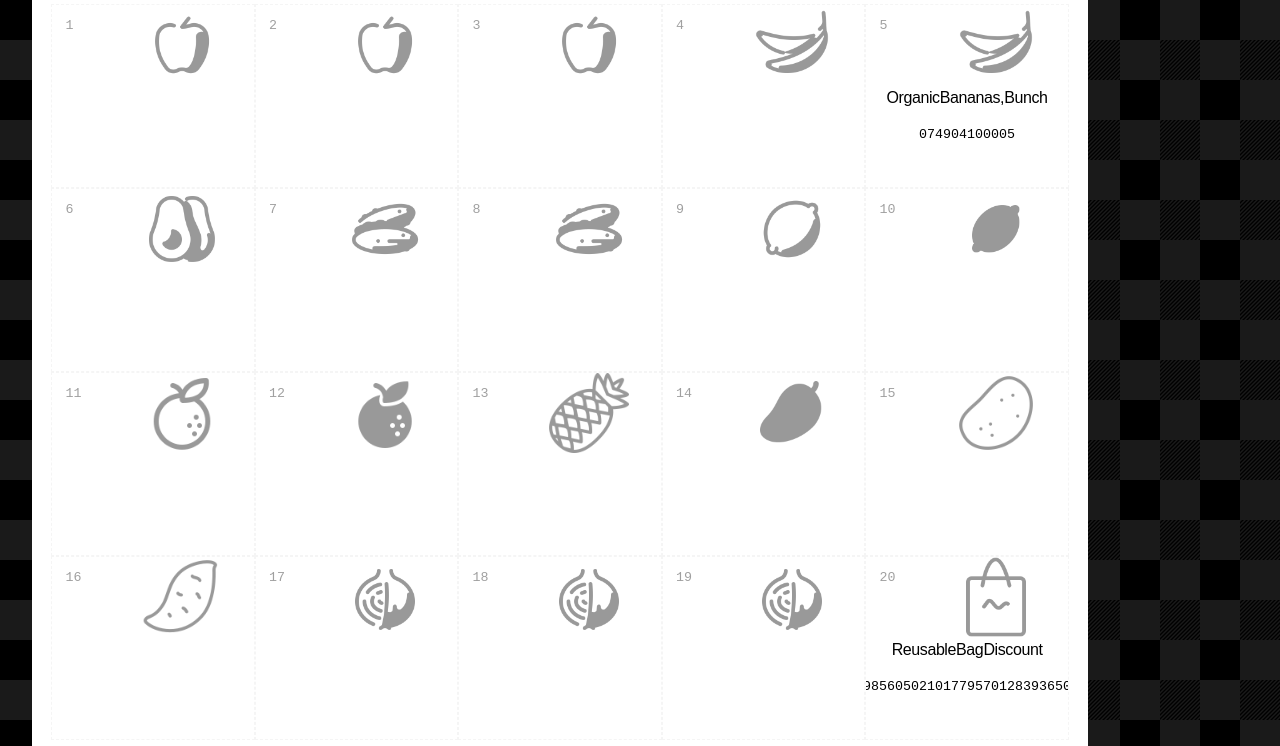
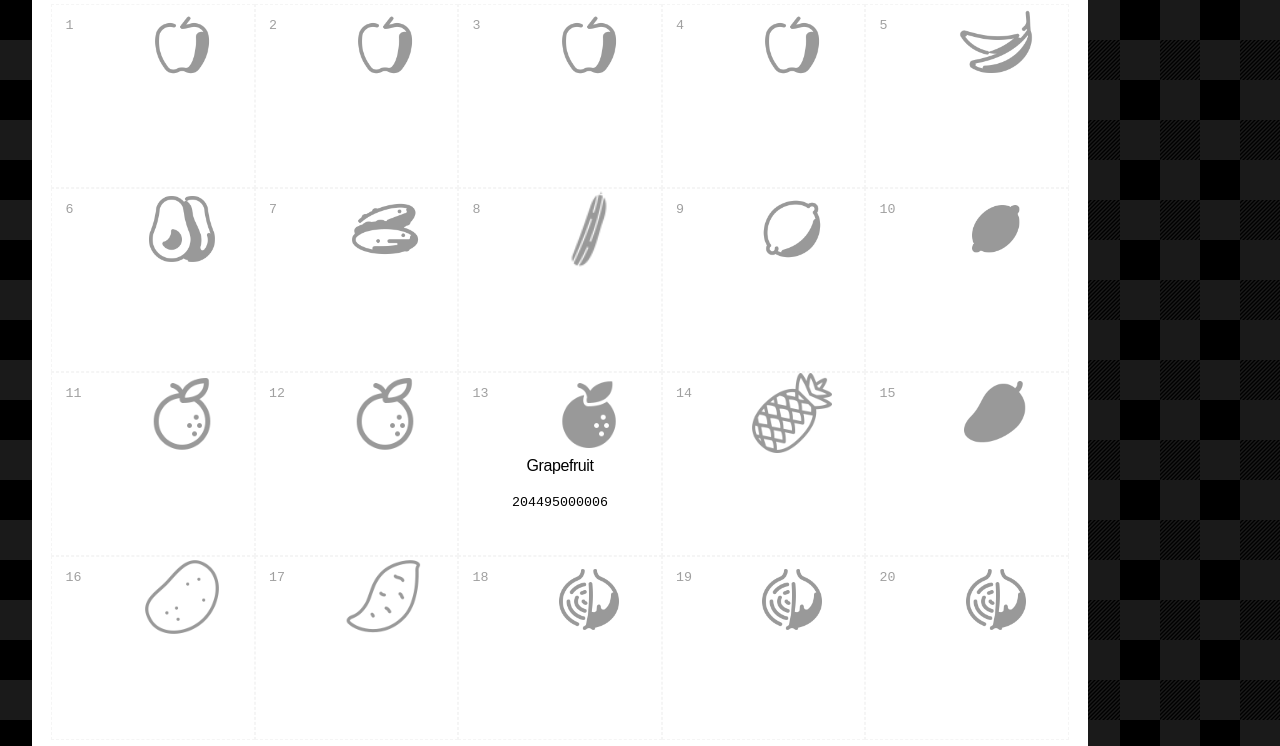
Before and after one commit to turtlemay-target/T1058-Cheatsheet, a website with bundled scripts: page www/index.html in a window 1280 px wide. Shown: the part 40-786 px from the top of the page. Built offline with nearby package versions, Linux system fonts and the light colour scheme; a small style sheet from the web is missing.

Commit message:
Removed old produce page.

```diff
--- a/www/index.html
+++ b/www/index.html
@@ -10,28 +10,6 @@
 </head>
 
 <body>
-	<x-page class="producePage startItemNumbering" date="2020.11.30">
-		<x-qr-item name="Apple, Honey Crisp" value="4195" icon="./assets/apple.png"></x-qr-item>
-		<x-qr-item name="Apple, Gala" value="4205" icon="./assets/apple.png"></x-qr-item>
-		<x-qr-item name="Apple, Granny Smith" value="4575" icon="./assets/apple.png"></x-qr-item>
-		<x-qr-item name="Banana" value="8011" icon="./assets/banana.png"></x-qr-item>
-		<x-barcode-item name="Organic Bananas, Bunch" value="074904100005" icon="./assets/banana.png"></x-barcode-item>
-		<x-qr-item name="Avocado" value="4225" icon="./assets/avocado.png"></x-qr-item>
-		<x-qr-item name="Cucumber, Field" value="9062" icon="./assets/cucumber.png"></x-qr-item>
-		<x-qr-item name="Cucumber, English" value="4593" icon="./assets/cucumber.png"></x-qr-item>
-		<x-qr-item name="Lemon" value="4033" icon="./assets/citrus.png"></x-qr-item>
-		<x-qr-item name="Lime" value="4048" icon="./assets/citrus-black.png"></x-qr-item>
-		<x-qr-item name="Orange" value="3107" icon="./assets/orange.png"></x-qr-item>
-		<x-qr-item name="Grapefruit" value="4288" icon="./assets/orange-filled.png"></x-qr-item>
-		<x-qr-item name="Pineapple" value="4029" icon="./assets/pineapple.png"></x-qr-item>
-		<x-qr-item name="Mango" value="4051" icon="./assets/mango.png"></x-qr-item>
-		<x-qr-item name="Potato, Russet" value="4725" icon="./assets/potato.png"></x-qr-item>
-		<x-qr-item name="Sweet Potato" value="9091" icon="./assets/sweet-potato.png"></x-qr-item>
-		<x-qr-item name="Onion, Yellow" value="4666" icon="./assets/onion.png"></x-qr-item>
-		<x-qr-item name="Onion, White" value="4660" icon="./assets/onion.png"></x-qr-item>
-		<x-qr-item name="Onion, Red" value="4085" icon="./assets/onion.png"></x-qr-item>
-		<x-barcode-item name="Reusable Bag Discount" value="98560502101779570128393650" icon="./assets/shopping-bag.png"></x-barcode-item>
-	</x-page>
 	<x-page class="producePage startItemNumbering" date="2022.08.05">
 		<x-qr-item name="Apple, Honey Crisp" value="4195" icon="./assets/apple.png"></x-qr-item>
 		<x-qr-item name="Apple, Gala" value="4205" icon="./assets/apple.png"></x-qr-item>
```
